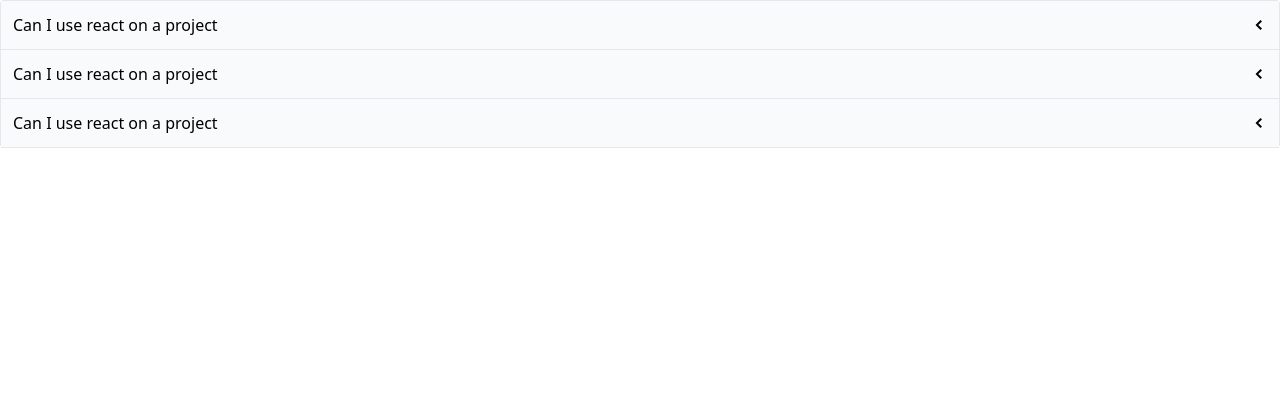
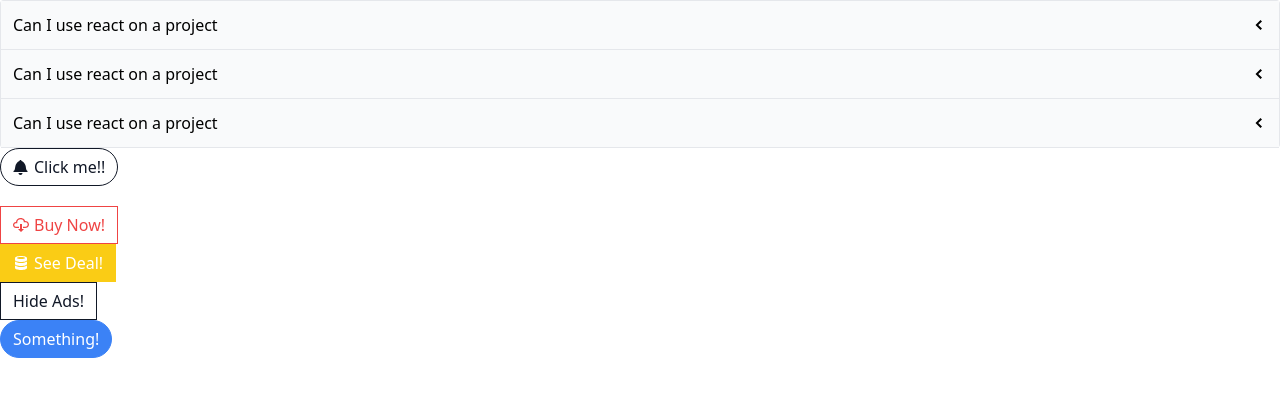
Before and after one commit to kuladeepperumalla/react-custom-components, a React (Create React App) app: page / in a window 1280 px wide. Shown: the top 396 px of the page. Built offline with nearby package versions, Linux system fonts and the light colour scheme.

Commit message:
commit #6

```diff
--- a/src/App.js
+++ b/src/App.js
@@ -1,4 +1,5 @@
-import Accordion from './components/Accordion'
+import Accordion from './components/Accordion';
+import ButtonPage from './pages/ButtonPage'
 
 
 function App() {
@@ -19,7 +20,11 @@ const items = [
     content: "You can use react on any project you want",
   },
 ];
-return <Accordion items={items}/>
+return (
+<div>
+<Accordion items={items}/> <ButtonPage />
+</div>)
+
 }
 
 export default App;
--- a/src/pages/ButtonPage.js
+++ b/src/pages/ButtonPage.js
@@ -3,7 +3,7 @@ import Button from "../components/Button";
 
 function ButtonPage() {
   const handleClick = () => {
-    console.log("hi");
+    console.log("click");
   };
 
   return (
```
